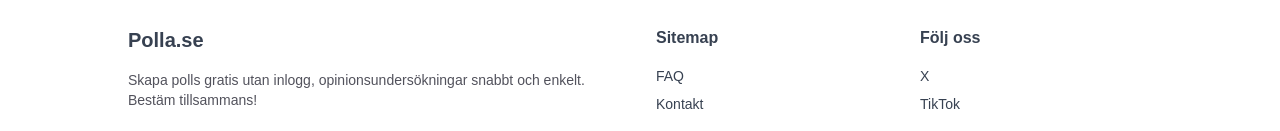
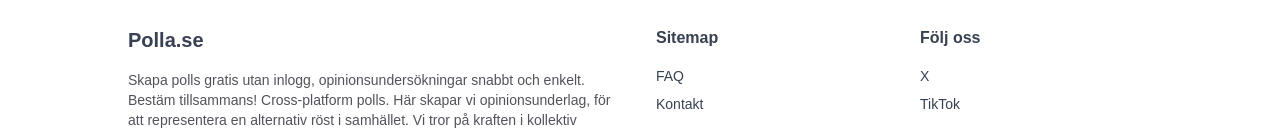
Before and after one commit to PowerPXL/polla-next, a Next.js app: page / in a window 1280 px wide. Shown: the part 812-943 px from the top of the page. Built offline with nearby package versions, Linux system fonts and the light colour scheme; no server answers; the database is empty.

Commit message:
fixes mellanslag footer info

```diff
--- a/app/poll/[slug]/PollView.tsx
+++ b/app/poll/[slug]/PollView.tsx
@@ -216,7 +216,7 @@ export default function PollView({
         LinkedIn
       </a>
 
-      <a href={`https://www.facebook.com/sharer/sharer.php?u=https://polla.se/poll/$    {poll.  slug}`}
+      <a href={`https://www.facebook.com/sharer/sharer.php?u=https://polla.se/poll/${poll.slug}`}
         target="_blank"
       rel="noopener noreferrer"
       className="flex items-center gap-1.5 px-3 py-1.5 rounded-lg bg-[#1877F2] text-white text-xs font-medium hover:opacity-80 transition-opacity">
--- a/components/Footer.tsx
+++ b/components/Footer.tsx
@@ -8,7 +8,7 @@ export default function Footer() {
           <div className="col-span-1 md:col-span-2">
             <div className="text-xl font-bold mb-4">Polla.se</div>
             <p className="text-sm text-zinc-600 mb-4">
-              Skapa polls gratis utan inlogg, opinionsundersökningar snabbt och enkelt. Bestäm tillsammans!
+              Skapa polls gratis utan inlogg, opinionsundersökningar snabbt och enkelt. Bestäm tillsammans! Cross-platform polls. Här skapar vi opinionsunderlag, för att representera en alternativ röst i samhället. Vi tror på kraften i kollektiv intelligens och att varje röst räknas. Välkommen att delta i vår demokratiska plattform där du kan skapa och delta i polls som formar framtiden!
             </p>
           </div>
           <div>
```
